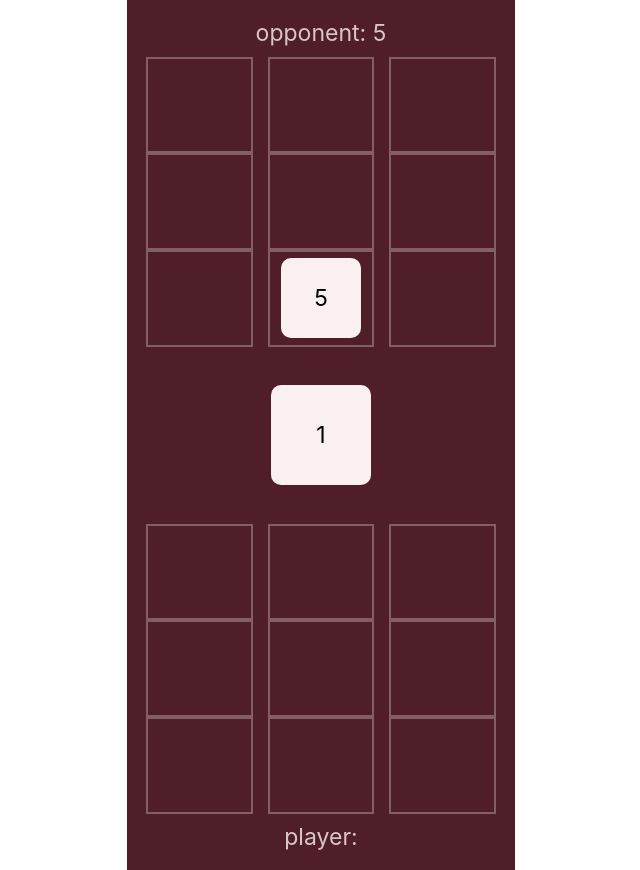
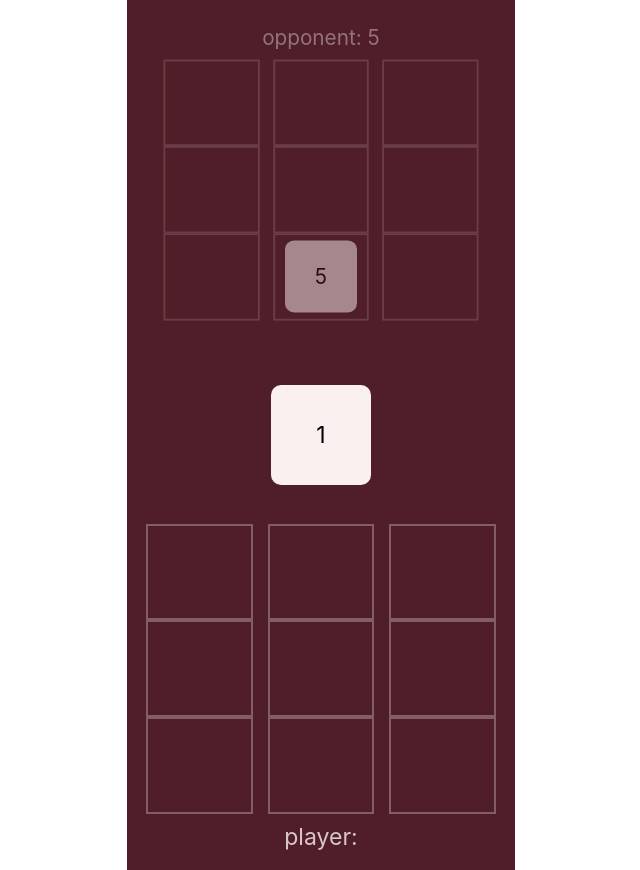
Before and after one commit to FenrisuIven/lamb-knucklebones, a website built with Vite: page index.html in a window 1280 px wide. Both pictures are taken after a click on the element "opponent:". Shown: the whole page, without its empty margins (319-959 px from the left). Built offline with nearby package versions, Linux system fonts and the light colour scheme.

Commit message:
add active board display

```diff
--- a/src/entities/turnsController/playerContainer.css
+++ b/src/entities/turnsController/playerContainer.css
@@ -6,4 +6,13 @@
     .score-display {
         color: rgba(250,240,240, 0.8);
     }
+
+    transition: 0.5s;
 }
+
+.inactive {
+    opacity: 50%;
+    translate: 0 -10px;
+    transform: scale(90%);
+    transition: 0.5s;
+}
--- a/src/entities/turnsController/turnsController.js
+++ b/src/entities/turnsController/turnsController.js
@@ -5,7 +5,7 @@ import { createNode } from "../../view/nodeGeneration/nodes.js";
 
 export class TurnsController {
     idx = 0;
-    players = {};
+    entities = {};
     dice = null;
 
     constructor() {
@@ -14,46 +14,63 @@ export class TurnsController {
     }
     initPlayers() {
         const firstMove = Math.floor(Math.random() * 10);
+        const playerMovesFirst = firstMove % 2 === 0;
         this.dice = new Dice(`dice controller-${this.idx}`);
 
-        this.players = {
+        this.entities = {
             player: new Board({
                 idx: this.idx,
                 dice: this.dice,
-                blockInput: firstMove % 2 === 0
+                blockInput: playerMovesFirst
             }),
             opponent: new Board({
                 idx: this.idx,
                 dice: this.dice,
-                blockInput: firstMove % 2 !== 0
+                blockInput: !playerMovesFirst
             })
         };
 
-        this.players.playerNode = this.initPlayerNode(true);
-        this.players.opponentNode = this.initPlayerNode(false);
+        this.entities.playerNode = this.initPlayerNode(true, playerMovesFirst);
+        this.entities.opponentNode = this.initPlayerNode(false, !playerMovesFirst);
 
         console.log('first to move: ' + (firstMove % 2 === 0 ? 'opponent' : 'player'));
     }
     addEventListeners() {
-        this.players.opponentNode.addEventListener('click', (event) => this.handleMoveAttempt(event, {
-            target: this.players.opponent,
+        this.entities.opponentNode.addEventListener('click', (event) => this.handleMoveAttempt(event, {
+            target: this.entities.opponent,
             playerMove: false
         }))
-        this.players.playerNode.addEventListener('click', (event) => this.handleMoveAttempt(event, {
-            target: this.players.player,
+        this.entities.playerNode.addEventListener('click', (event) => this.handleMoveAttempt(event, {
+            target: this.entities.player,
             playerMove: true
         }))
     }
 
     handleMoveAttempt(event, ctx) {
         if(!ctx.target.handleInputAttempt(event)) return;
-        const targetNode = ctx.playerMove ? this.players.playerNode : this.players.opponentNode;
+        const targetNode = ctx.playerMove ? this.entities.playerNode : this.entities.opponentNode;
 
         this.updateDisplayScore(targetNode, ctx.target.currentScore);
 
-        this.players.opponent.blockInput = !ctx.playerMove;
-        this.players.player.blockInput = ctx.playerMove;
+        this.blockInputForPlayer({
+            entity: this.entities.opponent,
+            entityNode: this.entities.opponentNode
+        }, !ctx.playerMove);
+        this.blockInputForPlayer({
+            entity: this.entities.player,
+            entityNode: this.entities.playerNode
+        }, ctx.playerMove);
+
         if (!ctx.target.freeCells()) return this.endGame();
+    }
+
+    blockInputForPlayer(target, isBlocked) {
+        target.entity.blockInput = isBlocked;
+        if (isBlocked) {
+            target.entityNode.classList.add('inactive');
+        } else {
+            target.entityNode.classList.remove('inactive');
+        }
     }
 
     updateDisplayScore(target, score) {
@@ -64,12 +81,12 @@ export class TurnsController {
         target.replaceChild(span, target.children[Number(targetName === 'player')]);
     }
 
-    initPlayerNode(targetIsPlayer) {
-        const { player, opponent } = this.players;
+    initPlayerNode(targetIsPlayer, setInactive) {
+        const { player, opponent } = this.entities;
         const name = targetIsPlayer ? 'player' : 'opponent';
 
         return createNode('div',{
-                className: `${name}-container`,
+                className: `${name}-container${setInactive ? ' inactive' : ''}`,
                 children: [ targetIsPlayer ? player.node : null,
                     createNode('span', {
                         className: 'score-display',
@@ -81,7 +98,7 @@ export class TurnsController {
     }
 
     endGame() {
-        const { player, opponent } = this.players;
+        const { player, opponent } = this.entities;
         const winnerName = player.currentScore > opponent.currentScore ? 'player' : 'opponent'
         console.log('Game ended! Winner is: ' + winnerName);
 
--- a/src/main.js
+++ b/src/main.js
@@ -6,6 +6,6 @@
 
 const turnsController = new TurnsController();
 //console.log(turnsController)
-target.appendChild(turnsController.players.opponentNode)
+target.appendChild(turnsController.entities.opponentNode)
 target.appendChild(turnsController.dice.node)
-target.appendChild(turnsController.players.playerNode)
+target.appendChild(turnsController.entities.playerNode)
```
